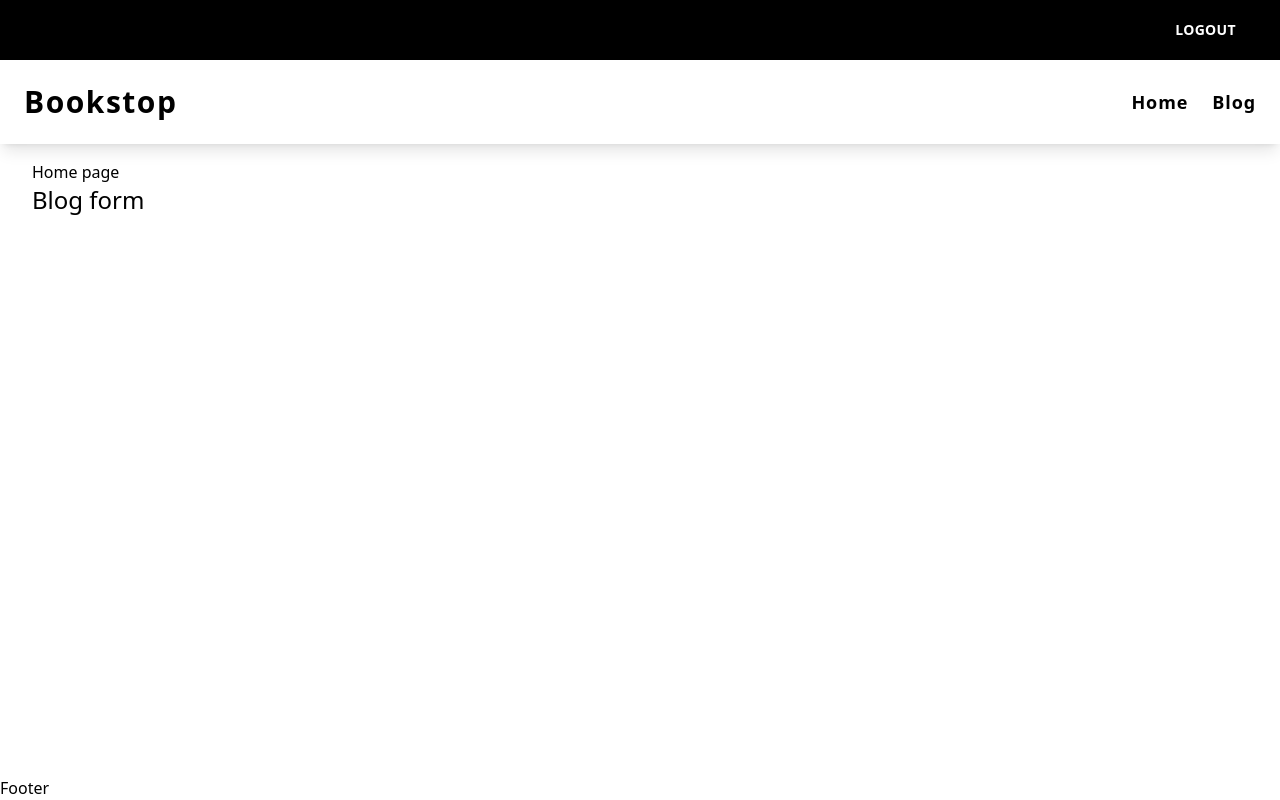
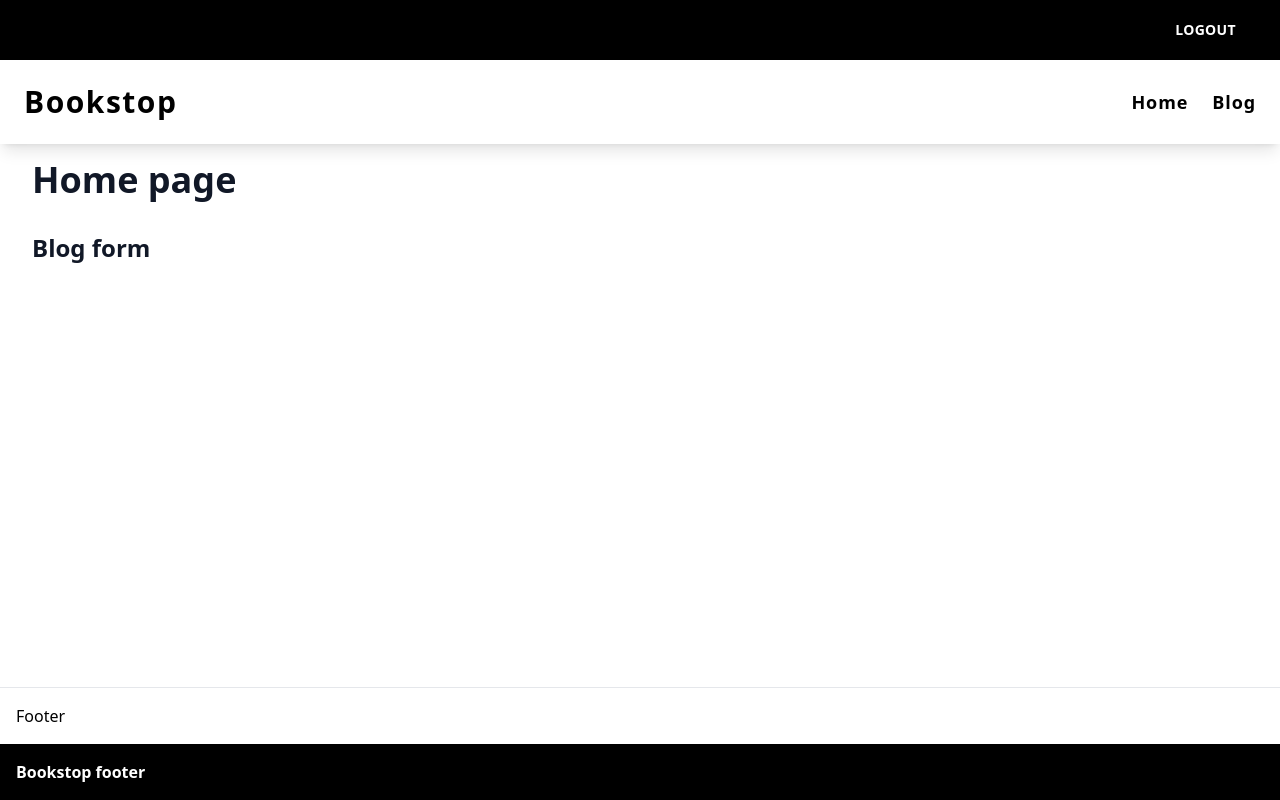
Before and after one commit to sthompson232/bookstop, a Next.js app in the folder frontend/: page / in a window 1280 px wide. Built offline with nearby package versions, Linux system fonts and the light colour scheme; no server answers.

Commit message:
Fixed height formatting of site

```diff
--- a/frontend/components/forms/fields/TextEditor.tsx
+++ b/frontend/components/forms/fields/TextEditor.tsx
@@ -61,6 +61,7 @@ const TextEditor = (props: PropTypes) => {
 					ref={ref}
 					id="tinymce-editor"
 					init={{
+						height: '100%',
 						menubar: 'edit insert format tools table',
 						menu: {
 							file: { title: 'File', items: 'newdocument restoredraft | preview | print ' },
--- a/frontend/components/forms/forms/blog/BlogPostForm.tsx
+++ b/frontend/components/forms/forms/blog/BlogPostForm.tsx
@@ -1,4 +1,5 @@
 import { FormProvider } from 'react-hook-form'
+import Link from 'next/link'
 // Hooks
 import useBlogPostForm from '../../hooks/blog/use-blog-post-form'
 import { BlogPostFormTypes } from '../../hooks/blog/use-blog-post-form'
@@ -17,7 +18,21 @@ const BlogPostForm = () => {
 
 	return (
 		<FormProvider {...methods}>
-			<form onSubmit={methods.handleSubmit(submitForm)}>
+			<form className="h-full" onSubmit={methods.handleSubmit(submitForm)}>
+				<div className="grid grid-cols-4 h-full">
+					<div className="col-span-3">
+						<TextEditor
+							control={methods.control}
+							name="content"
+							error={methods.formState.errors?.content}
+						/>
+					</div>
+					<div className="col-span-1 flex flex-col justify-between shadow p-4">
+						<div>
+							<Link href="/" passHref>
+								Back
+							</Link>
+							<h2>New blog post</h2>
 							<TextInput
 								control={methods.control}
 								autoFocus
@@ -27,14 +42,12 @@ const BlogPostForm = () => {
 								placeholder="Title"
 								name="title"
 							/>
-				<TextEditor
-					control={methods.control}
-					name="content"
-					error={methods.formState.errors?.content}
-				/>
+						</div>
 						<Button type="submit">
 							Submit
 						</Button>
+					</div>
+				</div>
 			</form>
 		</FormProvider>
 	)
--- a/frontend/components/layout/LayoutWrapper.tsx
+++ b/frontend/components/layout/LayoutWrapper.tsx
@@ -30,15 +30,13 @@ const LayoutWrapper = ({ children }: PropTypes) => {
 				<link rel="manifest" href="/manifest.json" />
 				<title>Bookstop</title>
 			</Head>
-			<div className="min-h-screen flex flex-col justify-between antialiased selection:bg-blue-500 selection:text-white">
-				<span>
-					<Navbar />
-					<main>
-						{children}
-					</main>
-				</span>
+			<span className="flex flex-col h-screen antialiased selection:bg-blue-500 selection:text-white">
+				<Navbar />
+				<main className="prose max-w-none flex-grow">
+					{children}
+				</main>
 				<Footer />
-			</div>
+			</span>
 		</Fragment>
 	)
 }
--- a/frontend/components/layout/footer/Footer.tsx
+++ b/frontend/components/layout/footer/Footer.tsx
@@ -1,6 +1,13 @@
 const Footer = () => {
 	return (
-		<h1>Footer</h1>
+		<footer className="border-t border-gray-200">
+			<div className="p-4">
+				<p>Footer</p>
+			</div>
+			<div className="bg-black p-4">
+				<h4 className="text-white font-semibold">Bookstop footer</h4>
+			</div>
+		</footer>
 	)
 }
 
--- a/frontend/styles/globals.css
+++ b/frontend/styles/globals.css
@@ -29,6 +29,9 @@
 	}
 }
 
+html, body {
+	height: 100%;
+}
 /* Hide TinyMCE logo */
 .tox-statusbar__branding {
 	visibility: hidden;
```
Lines whose indentation alone changed are shown as unchanged.
